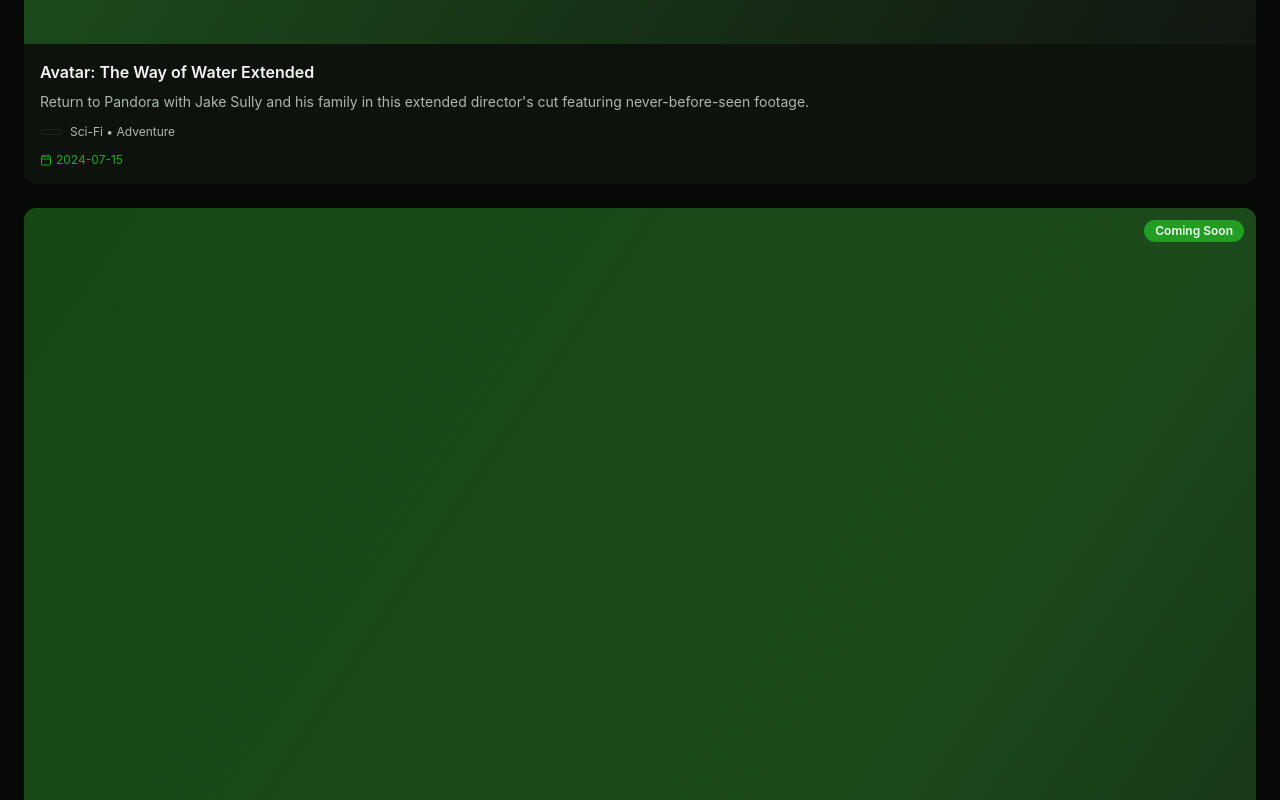
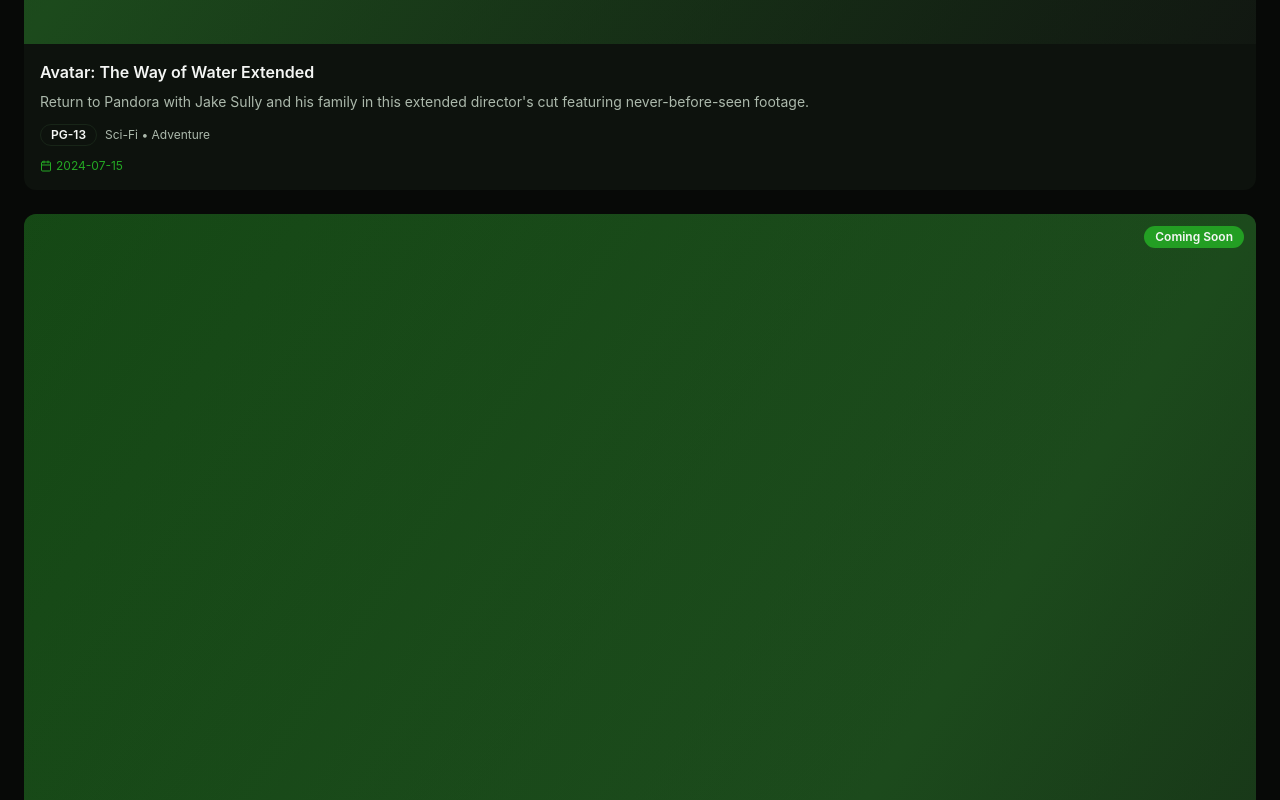
Before and after one commit to user0045/jade-stream-nexus-67, a React (Vite) app: page /upcoming in a window 1280 px wide. Shown: the part 1980-2780 px from the top of the page. Built offline with nearby package versions, Linux system fonts and the light colour scheme.

Commit message:
Fix: Add rating to UpcomingCard data
The `UpcomingCard` component requires a `rating` property, but it's missing in the data passed to it in `Upcoming.tsx`. This commit adds the `rating` property to the data being passed to the `UpcomingCard` component to resolve the type error.

```diff
--- a/src/pages/Upcoming.tsx
+++ b/src/pages/Upcoming.tsx
@@ -128,6 +128,7 @@ const Upcoming = () => {
                 key={content.id}
                 title={content.title}
                 genre={content.genre}
+                rating="PG-13"
                 releaseDate={content.releaseDate}
                 description={content.description}
                 type={content.type}
```
